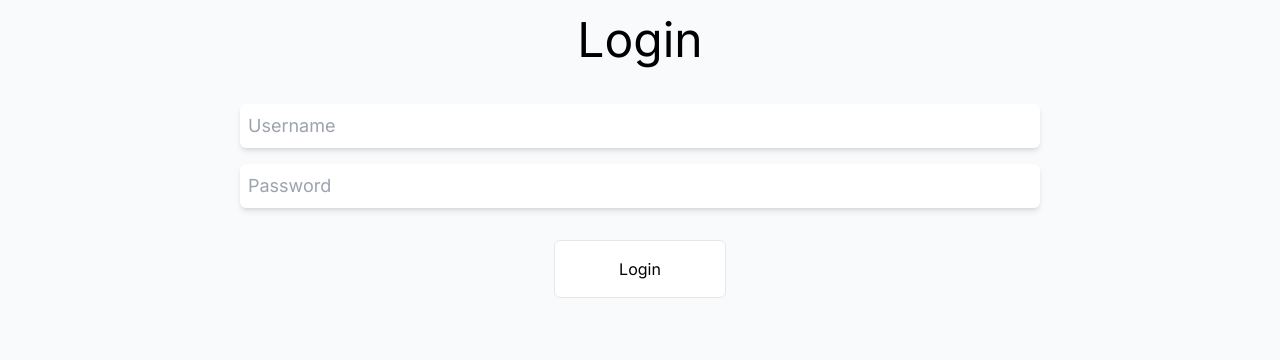
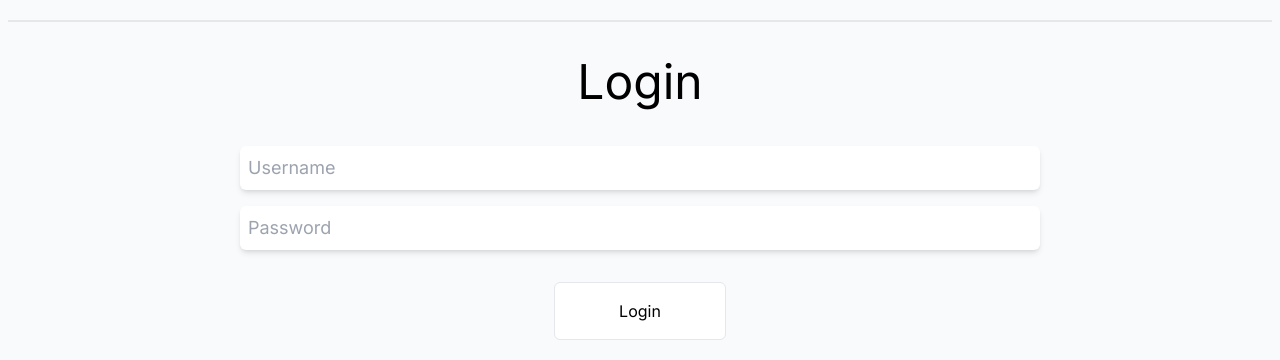
Before and after one commit to vakhariaheet/RBR, a Next.js app: page /login in a window 1280 px wide. Shown: the top 360 px of the page. Built offline with nearby package versions, Linux system fonts and the light colour scheme.

Commit message:
Added Adsterra

```diff
--- /dev/null
+++ b/app/Components/Banner.tsx
@@ -0,0 +1,32 @@
+import { useEffect, useRef } from 'react';
+export default function Banner(): JSX.Element {
+	const banner = useRef<HTMLDivElement>(null);
+
+	const atOptions = {
+		key: 'a9975221053c7830bbe80f0c27cd5d4a',
+		format: 'iframe',
+		height: 50,
+		width: 320,
+		params: {},
+	};
+	useEffect(() => {
+		if (banner.current && !banner.current.firstChild) {
+			const conf = document.createElement('script');
+			const script = document.createElement('script');
+			script.type = 'text/javascript';
+			script.src =
+				location.protocol +
+				`//www.profitablecreativeformat.com/${atOptions.key}/invoke.js`;
+			conf.innerHTML = `atOptions = ${JSON.stringify(atOptions)}`;
+			banner.current.append(conf);
+			banner.current.append(script);
+		}
+	}, [banner]);
+
+	return (
+		<div
+			className='mx-2 my-5 border border-gray-200 justify-center items-center text-white text-center'
+			ref={banner}
+		></div>
+	);
+}
--- a/app/layout.tsx
+++ b/app/layout.tsx
@@ -2,6 +2,7 @@ import { Metadata } from 'next';
 import './globals.css';
 import { Inter } from 'next/font/google';
 import Script from 'next/script';
+import Banner from './Components/Banner';
 const inter = Inter({ subsets: ['latin'] });
 
 export const metadata: Metadata = {
@@ -15,15 +16,18 @@ export default function RootLayout({
 	children,
 }: {
 	children: React.ReactNode;
-}) {
+	}) {
+
 	return (
 		<html lang='en'>
 			<head>
 
 			</head>
 			<body className={inter.className}>
+				<Banner/>
 				{children}
 				<Script src='https://documentcloud.adobe.com/view-sdk/main.js'></Script>
+
 			</body>
 		</html>
 	);
```
